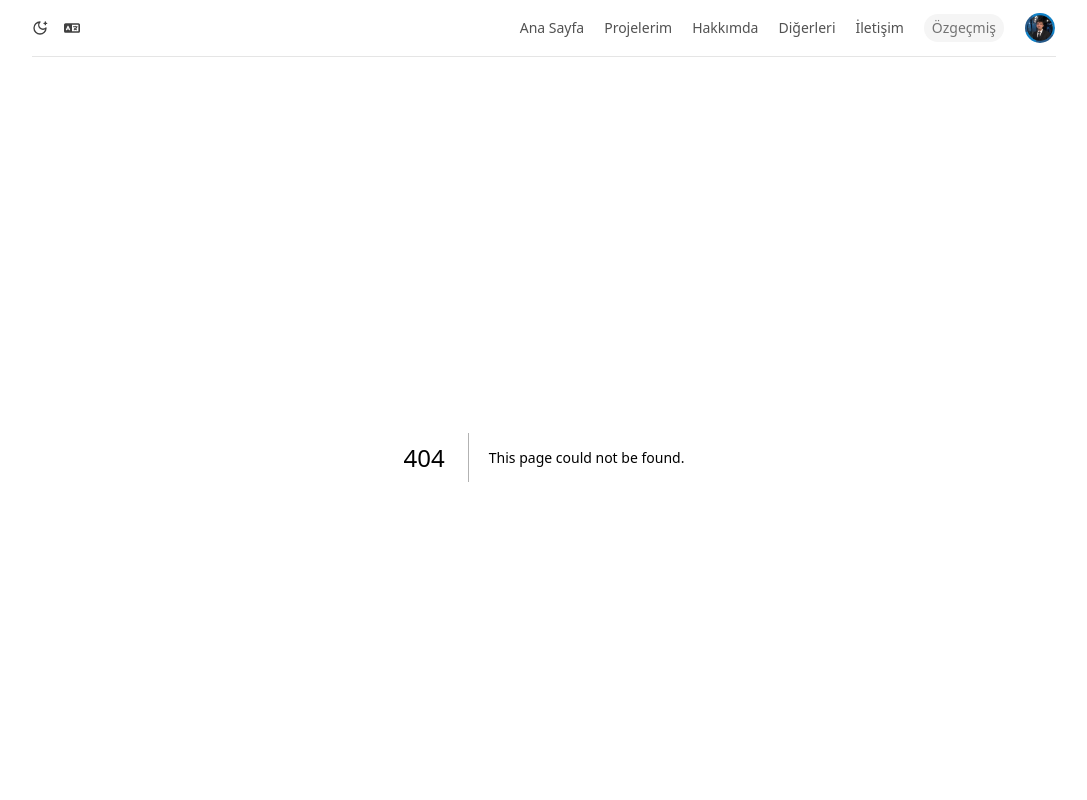
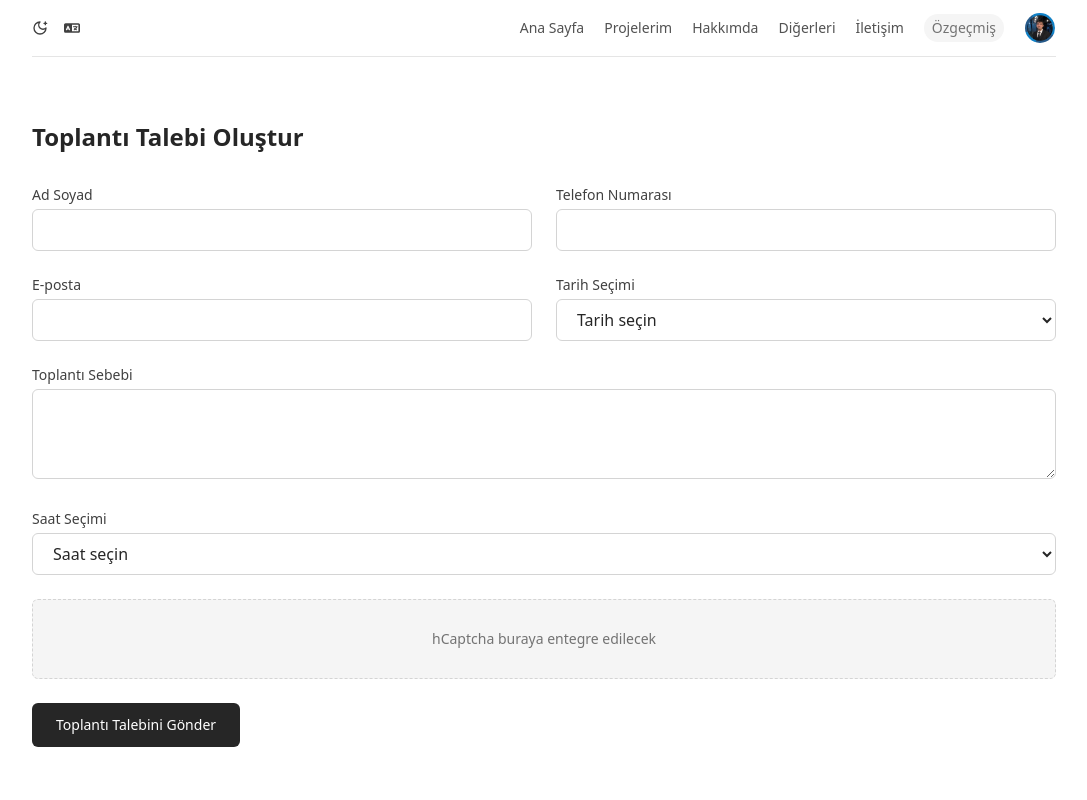
Before and after one commit to poyrazavsever/poyrazavsever.com, a Next.js app: page /meeting in a window 1280 px wide. Before the commit this address had no page. Shown: the top 800 px of the page, without its empty margins (96-1183 px from the left). Built offline with nearby package versions, Linux system fonts and the light colour scheme.

Commit message:
feat: done meeting page site ui

```diff
--- /dev/null
+++ b/pages/meeting.js
@@ -0,0 +1,151 @@
+'use client';
+
+import React, { useState } from 'react';
+
+const Meeting = () => {
+  const [form, setForm] = useState({
+    name: '',
+    phone: '',
+    email: '',
+    reason: '',
+    date: '',
+    time: '',
+  });
+
+  const handleChange = (e) => {
+    setForm({ ...form, [e.target.name]: e.target.value });
+  };
+
+  const timeSlots = [
+    '18:00 - 18:30',
+    '18:30 - 19:00',
+    '19:00 - 19:30',
+    '19:30 - 20:00',
+  ];
+
+  const oneWeekFromNow = () => {
+    const today = new Date();
+    const dates = [];
+
+    for (let i = 0; i < 7; i++) {
+      const d = new Date(today);
+      d.setDate(d.getDate() + i);
+      dates.push(d.toISOString().split('T')[0]);
+    }
+
+    return dates;
+  };
+
+  return (
+    <div className="w-full flex justify-center py-16">
+      <div className="w-full max-w-6xl">
+        <h1 className="text-2xl font-semibold text-neutral-800 dark:text-neutral-100 mb-8">
+          Toplantı Talebi Oluştur
+        </h1>
+
+        <form className="space-y-6">
+          <div className="grid grid-cols-1 sm:grid-cols-2 gap-6">
+            <div>
+              <label className="block text-sm font-medium text-neutral-700 dark:text-neutral-300 mb-1">Ad Soyad</label>
+              <input
+                type="text"
+                name="name"
+                value={form.name}
+                onChange={handleChange}
+                className="w-full px-4 py-2 border border-neutral-300 dark:border-neutral-700 rounded-md bg-white focus:outline-none dark:bg-neutral-900/10 text-neutral-800 dark:text-neutral-100"
+                required
+              />
+            </div>
+
+            <div>
+              <label className="block text-sm font-medium text-neutral-700 dark:text-neutral-300 mb-1">Telefon Numarası</label>
+              <input
+                type="tel"
+                name="phone"
+                value={form.phone}
+                onChange={handleChange}
+                className="w-full px-4 py-2 border border-neutral-300 dark:border-neutral-700 rounded-md bg-white focus:outline-none dark:bg-neutral-900/10 text-neutral-800 dark:text-neutral-100"
+                required
+              />
+            </div>
+          </div>
+
+          <div className="grid grid-cols-1 sm:grid-cols-2 gap-6">
+            <div>
+              <label className="block text-sm font-medium text-neutral-700 dark:text-neutral-300 mb-1">E-posta</label>
+              <input
+                type="email"
+                name="email"
+                value={form.email}
+                onChange={handleChange}
+                className="w-full px-4 py-2 border border-neutral-300 dark:border-neutral-700 rounded-md bg-white focus:outline-none dark:bg-neutral-900/10 text-neutral-800 dark:text-neutral-100"
+                required
+              />
+            </div>
+
+            <div>
+              <label className="block text-sm font-medium text-neutral-700 dark:text-neutral-300 mb-1">Tarih Seçimi</label>
+              <select
+                name="date"
+                value={form.date}
+                onChange={handleChange}
+                className="w-full px-4 py-2 border border-neutral-300 dark:border-neutral-700 rounded-md bg-white focus:outline-none dark:bg-neutral-900/10 text-neutral-800 dark:text-neutral-100"
+                required
+              >
+                <option value="">Tarih seçin</option>
+                {oneWeekFromNow().map((date) => (
+                  <option key={date} value={date}>
+                    {new Date(date).toLocaleDateString('tr-TR')}
+                  </option>
+                ))}
+              </select>
+            </div>
+          </div>
+
+          <div>
+            <label className="block text-sm font-medium text-neutral-700 dark:text-neutral-300 mb-1">Toplantı Sebebi</label>
+            <textarea
+              name="reason"
+              rows={3}
+              value={form.reason}
+              onChange={handleChange}
+              className="w-full px-4 py-2 border border-neutral-300 dark:border-neutral-700 rounded-md bg-white focus:outline-none dark:bg-neutral-900/10 text-neutral-800 dark:text-neutral-100"
+              required
+            />
+          </div>
+
+          <div>
+            <label className="block text-sm font-medium text-neutral-700 dark:text-neutral-300 mb-1">Saat Seçimi</label>
+            <select
+              name="time"
+              value={form.time}
+              onChange={handleChange}
+              className="w-full px-4 py-2 border border-neutral-300 dark:border-neutral-700 rounded-md bg-white focus:outline-none dark:bg-neutral-900/10 text-neutral-800 dark:text-neutral-100"
+              required
+            >
+              <option value="">Saat seçin</option>
+              {timeSlots.map((slot) => (
+                <option key={slot} value={slot}>
+                  {slot}
+                </option>
+              ))}
+            </select>
+          </div>
+
+          <div className="h-20 w-full bg-neutral-100 dark:bg-neutral-800 rounded-md flex items-center justify-center text-sm text-neutral-500 dark:text-neutral-400 border border-dashed border-neutral-300 dark:border-neutral-600">
+            hCaptcha buraya entegre edilecek
+          </div>
+
+          <button
+            type="submit"
+            className="bg-neutral-800 dark:bg-neutral-100 text-white dark:text-neutral-900 px-6 py-3 rounded-md text-sm font-medium hover:opacity-90 transition"
+          >
+            Toplantı Talebini Gönder
+          </button>
+        </form>
+      </div>
+    </div>
+  );
+};
+
+export default Meeting;
```
